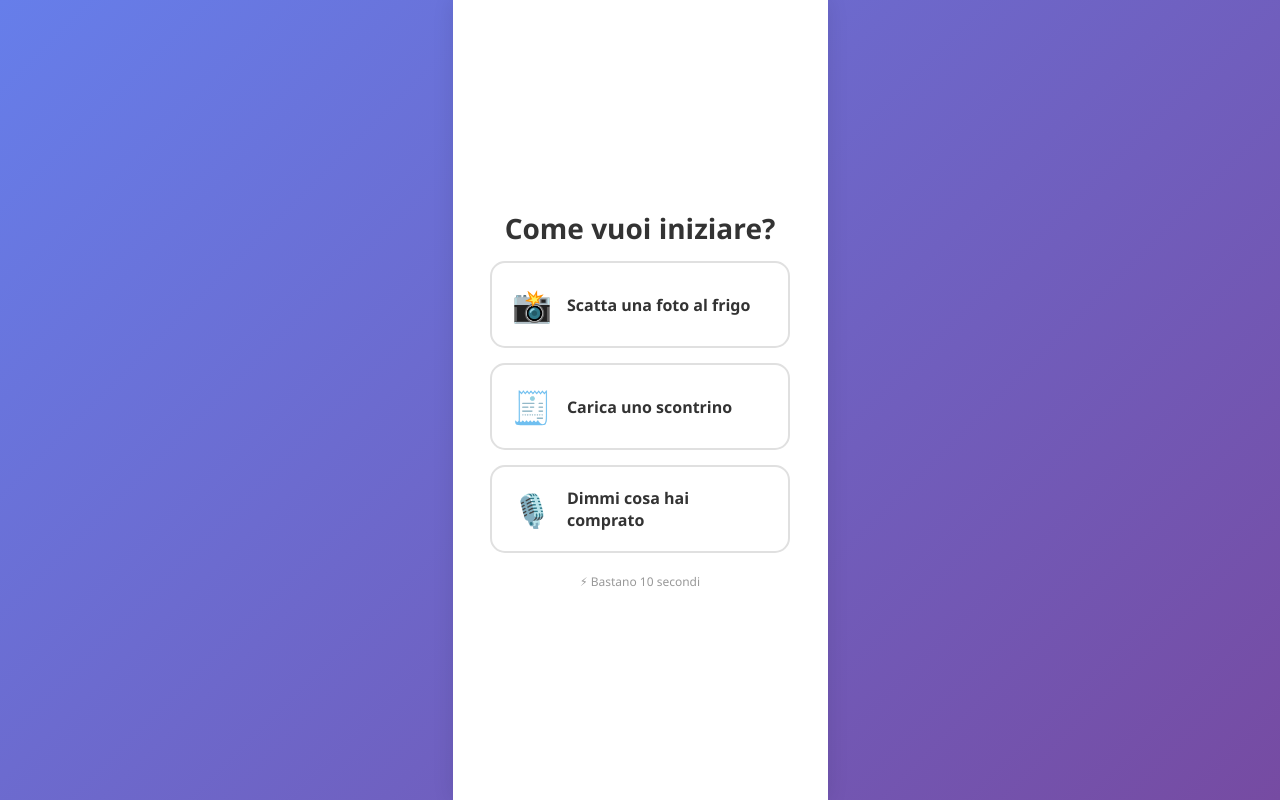
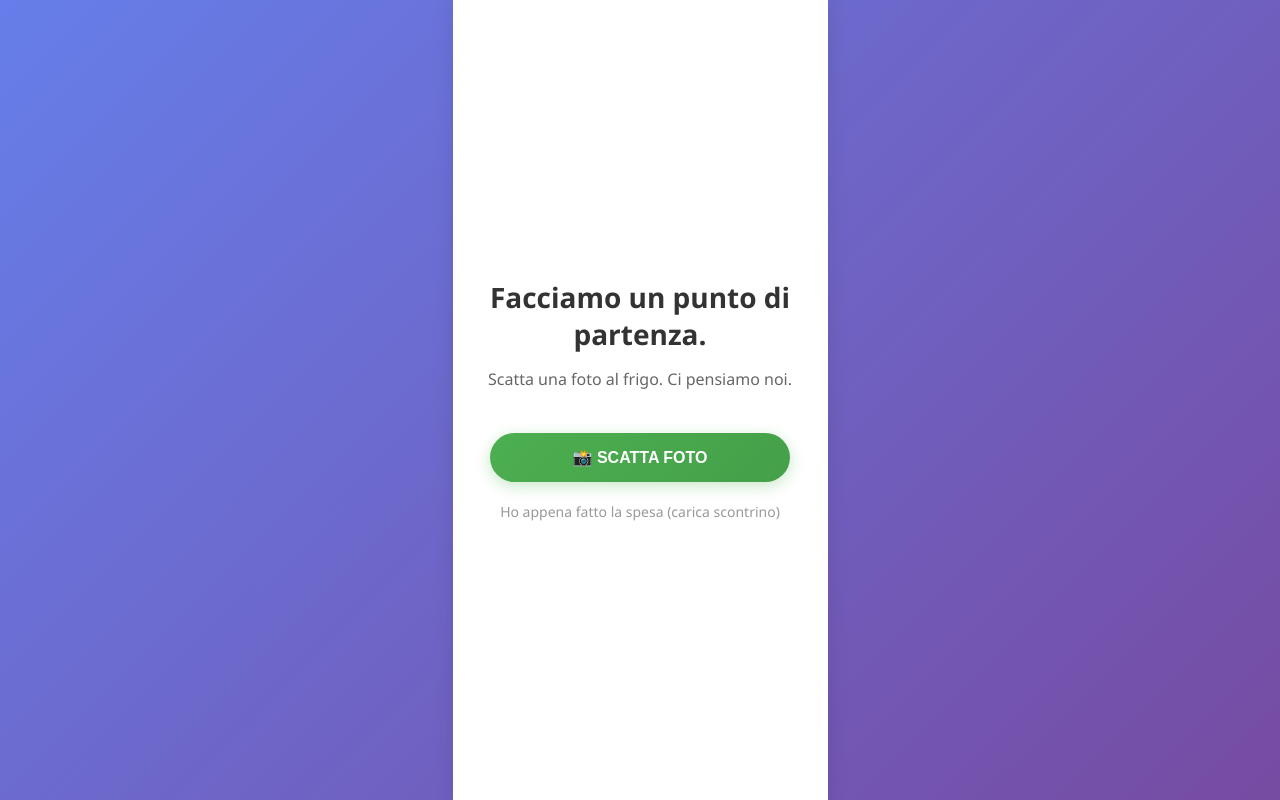
Before and after one commit to pasfranc/prototype, a plain HTML site: page index.html in a window 1280 px wide. Both pictures are taken after a click on the button "Iniziamo →". Drawn offline with Linux system fonts and the light colour scheme.

Commit message:
Simplify Start Point screen - remove choice paralysis
SCREEN 3 (Start Point):
- New title: "Facciamo un punto di partenza."
- New subtitle: "Scatta una foto al frigo. Ci pensiamo noi."
- PRIMARY CTA: "📸 SCATTA FOTO" (btn-primary)
- Secondary link: "Ho appena fatto la spesa (carica scontrino)"
- Removed 3 choice cards (photo/receipt/voice)
- Removed voice option (not MVP-ready)
- Removed hint text "⚡ Bastano 10 secondi"

Result: Clear primary path (photo) with optional alternative
(receipt) for users who just shopped. No more decision paralysis.

🤖 Generated with [Claude Code](https://claude.com/claude-code)

Co-Authored-By: Claude Sonnet 4.5 <noreply@anthropic.com>

```diff
--- a/index.html
+++ b/index.html
@@ -2286,24 +2286,12 @@
             <a href="#" class="skip-link" onclick="event.preventDefault(); skipToMainApp()">Ho già un account? Accedi</a>
         </div>
 
-        <!-- SCREEN 3: Scelta Pigra -->
+        <!-- SCREEN 3: Start Point -->
         <div class="onboarding-screen" id="screen3">
-            <h1 class="onboarding-title">Come vuoi iniziare?</h1>
-            <div class="choice-options">
-                <div class="choice-card" onclick="selectChoice('photo')">
-                    <div class="choice-icon">📸</div>
-                    <div class="choice-text">Scatta una foto al frigo</div>
-                </div>
-                <div class="choice-card" onclick="selectChoice('receipt')">
-                    <div class="choice-icon">🧾</div>
-                    <div class="choice-text">Carica uno scontrino</div>
-                </div>
-                <div class="choice-card" onclick="selectChoice('voice')">
-                    <div class="choice-icon">🎙️</div>
-                    <div class="choice-text">Dimmi cosa hai comprato</div>
-                </div>
-            </div>
-            <p class="choice-hint">⚡ Bastano 10 secondi</p>
+            <h1 class="onboarding-title">Facciamo un punto di partenza.</h1>
+            <p class="onboarding-subtitle">Scatta una foto al frigo. Ci pensiamo noi.</p>
+            <button class="btn-primary" onclick="selectChoice('photo')">📸 SCATTA FOTO</button>
+            <a href="#" class="skip-link" onclick="event.preventDefault(); selectChoice('receipt')" style="margin-top: 20px;">Ho appena fatto la spesa (carica scontrino)</a>
         </div>
 
         <!-- SCREEN 4: Camera / Action -->
@@ -3372,6 +3360,7 @@
         // Onboarding refactor logs
         console.log('✅ Welcome screen aggiornato - greenwashing rimosso');
         console.log('✅ Screen 2 eliminato - flow compresso');
+        console.log('✅ Start Point semplificato - focus su foto primaria');
 
         function nextScreen(screenNumber) {
             // Hide current screen
```
